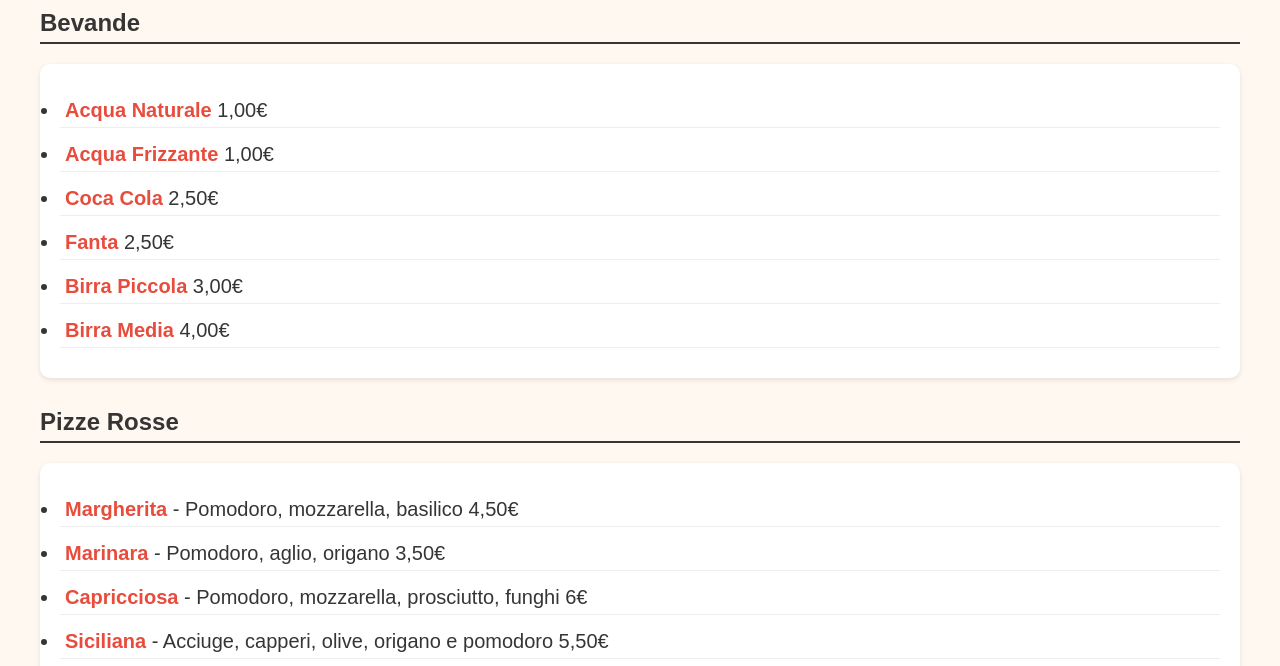
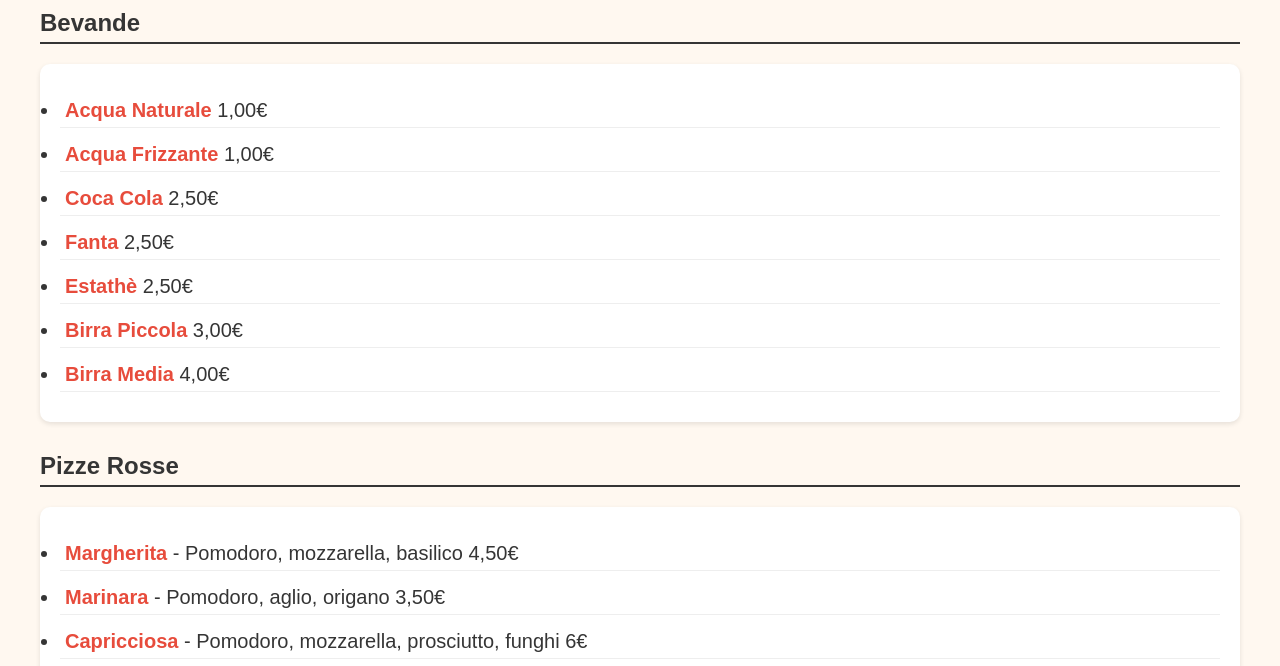
Before and after one commit to FrankG101/Pizzeria-da-Ciccio, a plain HTML site: page menu.html in a window 1280 px wide. Shown: the part 121-787 px from the top of the page. Drawn offline with Linux system fonts and the light colour scheme.

Commit message:
Update menu.html
Testing del commit

```diff
--- a/menu.html
+++ b/menu.html
@@ -14,6 +14,7 @@
                 <li><strong>Acqua Frizzante</strong> 1,00€</li>
                 <li><strong>Coca Cola</strong> 2,50€</li>
                 <li><strong>Fanta</strong> 2,50€</li>
+                <li><strong>Estathè</strong> 2,50€</li>
                 <li><strong>Birra Piccola</strong> 3,00€</li>
                 <li><strong>Birra Media</strong> 4,00€</li>
             </ul>
```
